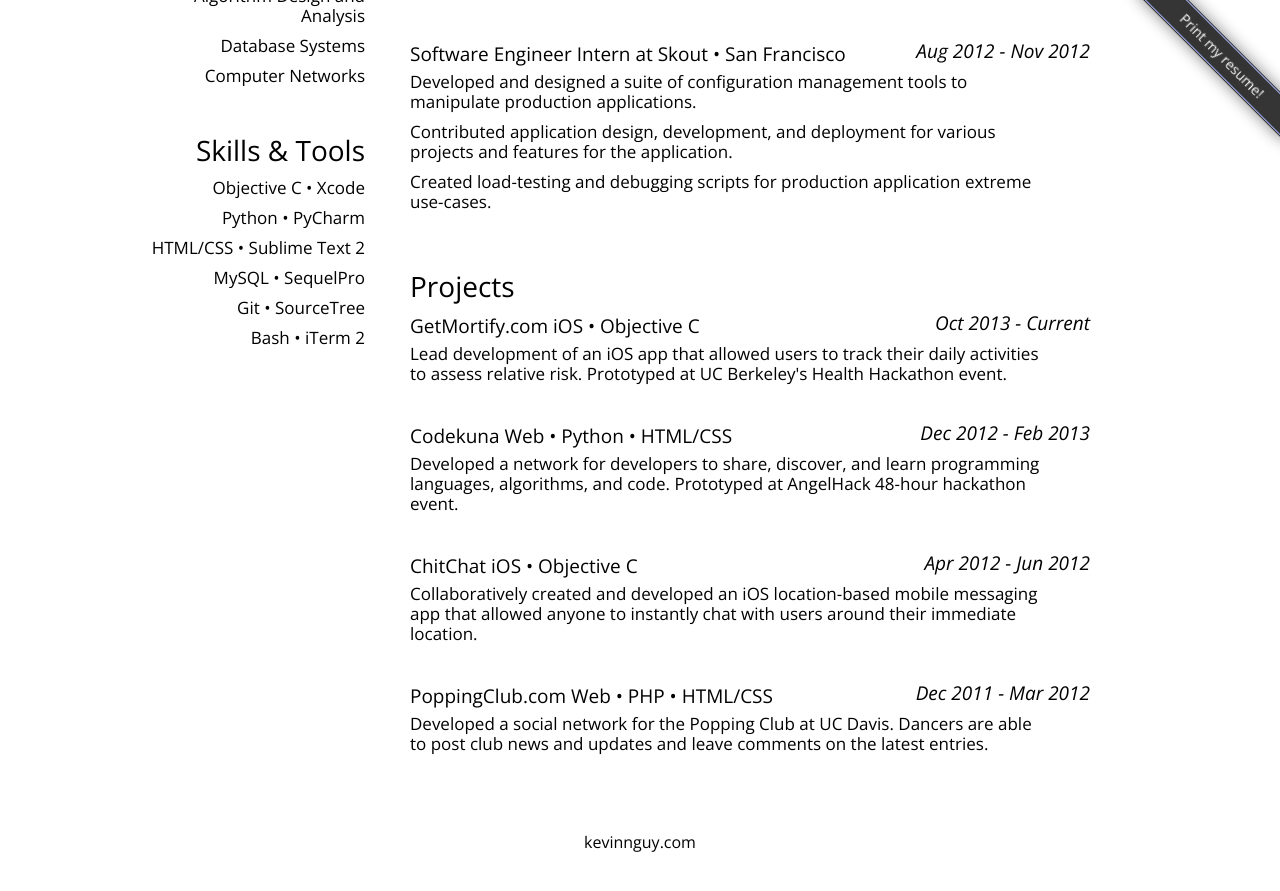
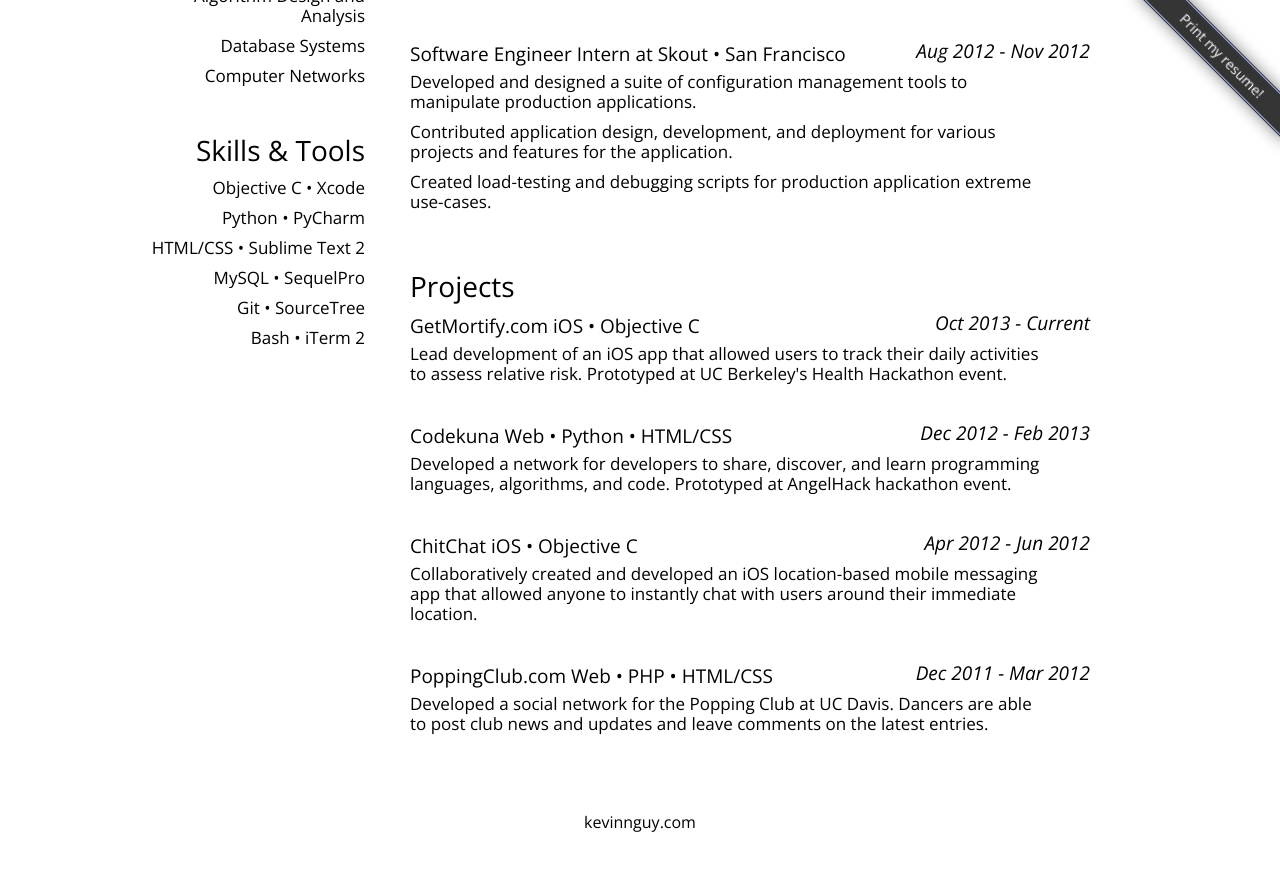
Before and after one commit to kevinnguy/kevinnguy.github.com, a Jekyll site: the page index.html, which Jekyll copies as it is, in a window 1280 px wide and 900 px high, scrolled down 656 px. Shown: the top 891 px of the window. Built offline with Jekyll 4.4.1, drawn with Linux system fonts in a browser that asks for light colours.

```diff
--- a/index.html
+++ b/index.html
@@ -144,7 +144,7 @@
         <dl class="fourteen columns bottom">
           <dt><p class="eight columns bigfont"><strong>Codekuna</strong> Web &bull; Python &bull; HTML/CSS</p><span class="three columns right"><em>Dec 2012 - Feb 2013</em></span></dt>
           <ul>
-            <li class="eleven columns ">Developed a network for developers to share, discover, and learn programming languages, algorithms, and code. Prototyped at AngelHack 48-hour hackathon event.</li>
+            <li class="eleven columns ">Developed a network for developers to share, discover, and learn programming languages, algorithms, and code. Prototyped at AngelHack hackathon event.</li>
           </ul>
         </dl>
 
```
